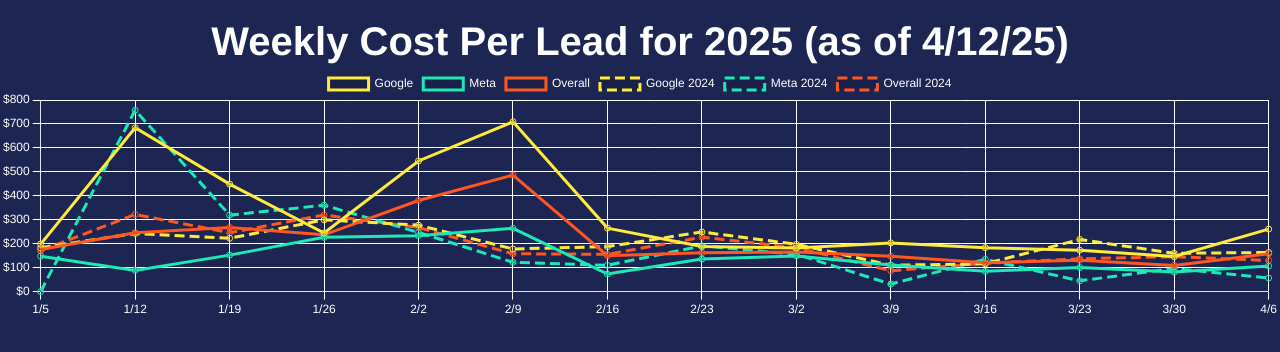
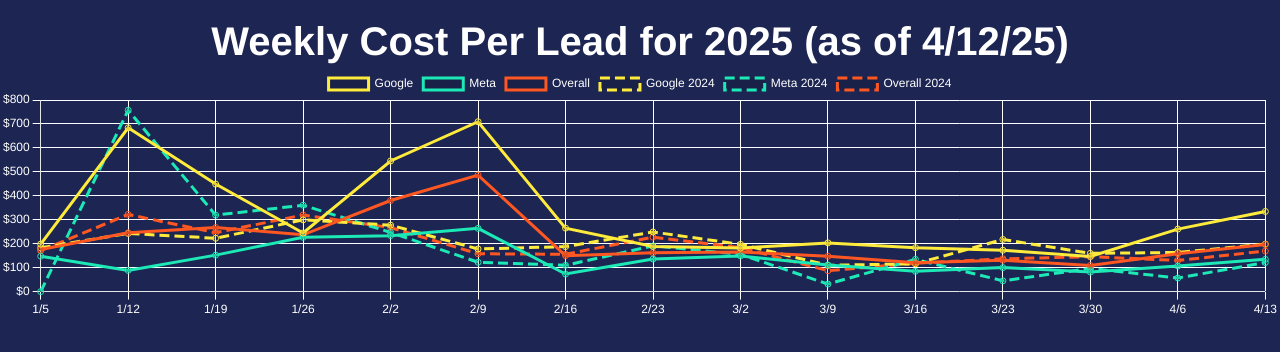
Before and after one commit to TotallySheen/deck-remodelers-dashboard, a plain HTML site: page line-spend-per-lead-weekly.html in a window 1280 px wide. Drawn offline with nearby package versions, Linux system fonts and the light colour scheme.

Commit message:
Update line-spend-per-lead-weekly.html

```diff
--- a/line-spend-per-lead-weekly.html
+++ b/line-spend-per-lead-weekly.html
@@ -56,7 +56,7 @@
     const myChart = new Chart(ctx, {
   type: 'line',
   data: {
-    labels: ['1/5','1/12','1/19','1/26','2/2','2/9','2/16','2/23','3/2','3/9','3/16','3/23','3/30','4/6'], // Labels for the x-axis
+    labels: ['1/5','1/12','1/19','1/26','2/2','2/9','2/16','2/23','3/2','3/9','3/16','3/23','3/30','4/6', '4/13'], // Labels for the x-axis
     datasets: [
       {
         label: 'Google',
```
